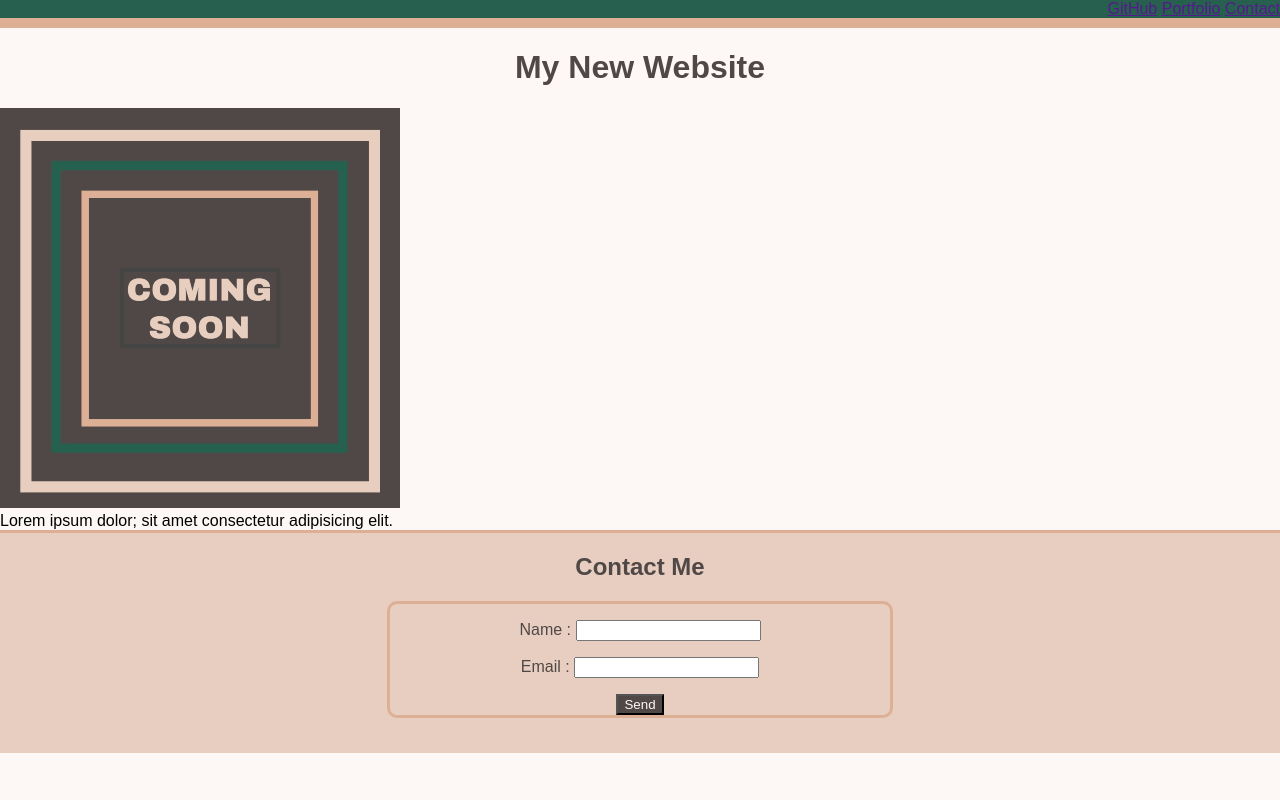
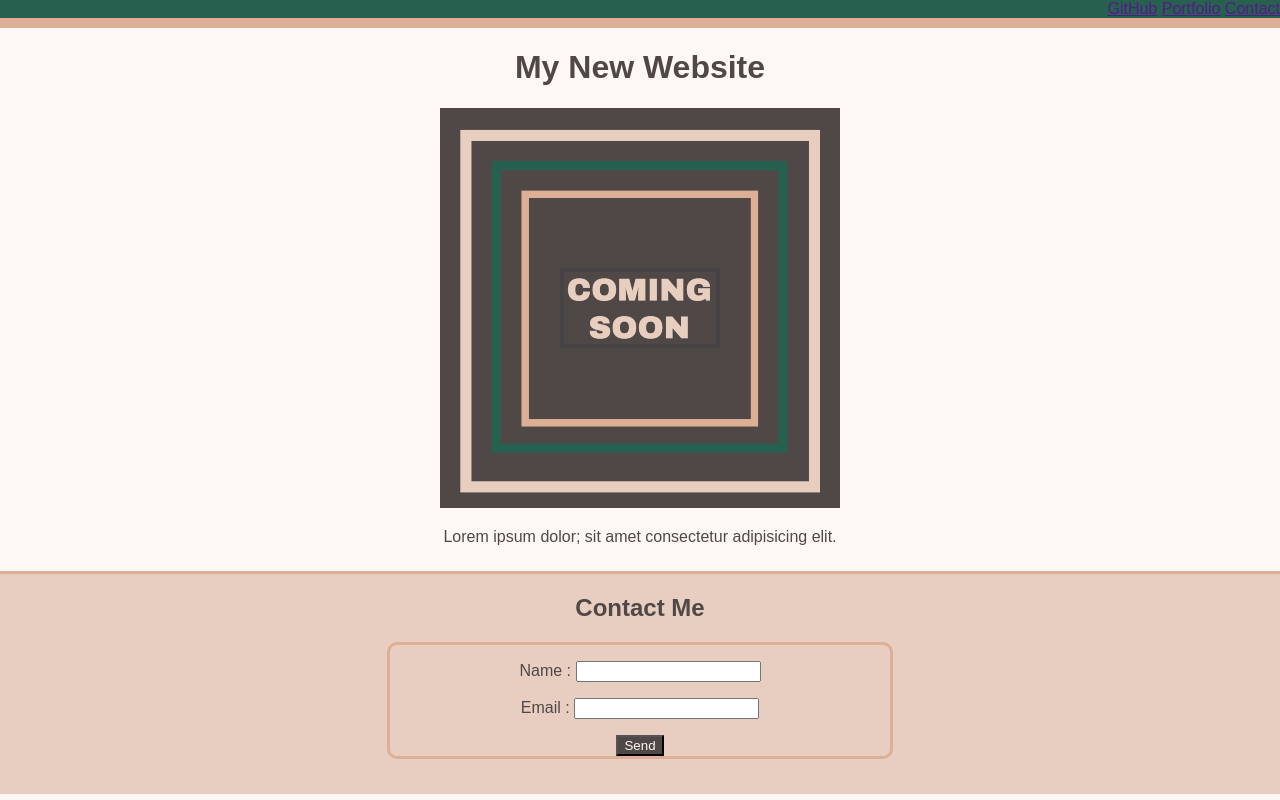
Before and after one commit to Mateo-Wallace/M1-Landing-Page, a plain HTML site: page index.html in a window 1280 px wide. Drawn offline with Linux system fonts and the light colour scheme.

Commit message:
styled main

```diff
--- a/assets/css/style.css
+++ b/assets/css/style.css
@@ -38,6 +38,12 @@ footer {
     background-color: var(--footer);
     border-top: 3px solid var(--border);
     padding-bottom: 20px;
+    margin-top: 25px;
+}
+
+img {
+    display: block;
+    margin: 20px auto;
 }
 
 /* ############################################ */
--- a/index.html
+++ b/index.html
@@ -29,7 +29,7 @@ box has 2 fields and button -->
     <main>
         <h1>My New Website</h1>
         <img src="./assets/images/coming soon.png" alt="coming soon placeholder">
-        <figcaption>Lorem ipsum dolor; sit amet consectetur adipisicing elit.</figcaption>
+        <p>Lorem ipsum dolor; sit amet consectetur adipisicing elit.</p>
     </main>
 
     <!-- Bottom contact me with info fields and button -->
```
